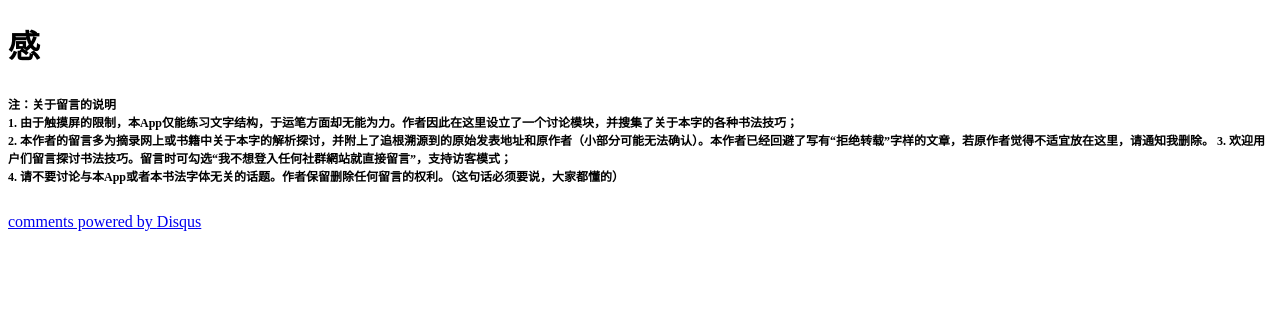
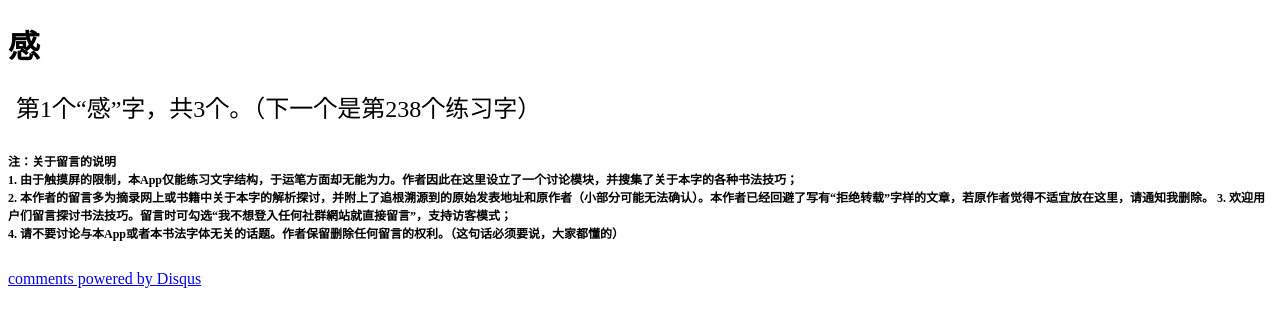
Before and after one commit to LiveCally/LanTing, a Jekyll site: the page built from _posts/2014-05-16-LanTing-191.html, in a window 1280 px wide. Shown: the top 327 px of the page. Built offline with Jekyll 4.4.1, drawn with Linux system fonts in a browser that asks for light colours; Markdown is read by kramdown in place of the engine named in the settings; comment, search, counter and statistics services are not loaded.

Commit message:
感字
感字

```diff
--- a/_posts/2014-05-16-LanTing-191.html
+++ b/_posts/2014-05-16-LanTing-191.html
@@ -4,4 +4,6 @@ title: 感--兰亭集序第191个字的BBS (BBS of the 191st character in Lan Ti
 ---
 <h1>感</h1>
 
+<p>第1个“感”字，共3个。（下一个是第238个练习字）</p>
+
 {% include BBS.html %}
--- a/_posts/2014-05-16-LanTing-238.html
+++ b/_posts/2014-05-16-LanTing-238.html
@@ -4,4 +4,6 @@ title: 感--兰亭集序第238个字的BBS (BBS of the 238th character in Lan Ti
 ---
 <h1>感</h1>
 
+<p>第2个“感”字，共3个。（下一个是第311个练习字）</p>
+
 {% include BBS.html %}
--- a/_posts/2014-05-16-LanTing-311.html
+++ b/_posts/2014-05-16-LanTing-311.html
@@ -4,4 +4,6 @@ title: 感--兰亭集序第311个字的BBS (BBS of the 311st character in Lan Ti
 ---
 <h1>感</h1>
 
+<p>第3个“感”字，也是最后一个。</p>
+
 {% include BBS.html %}
```
